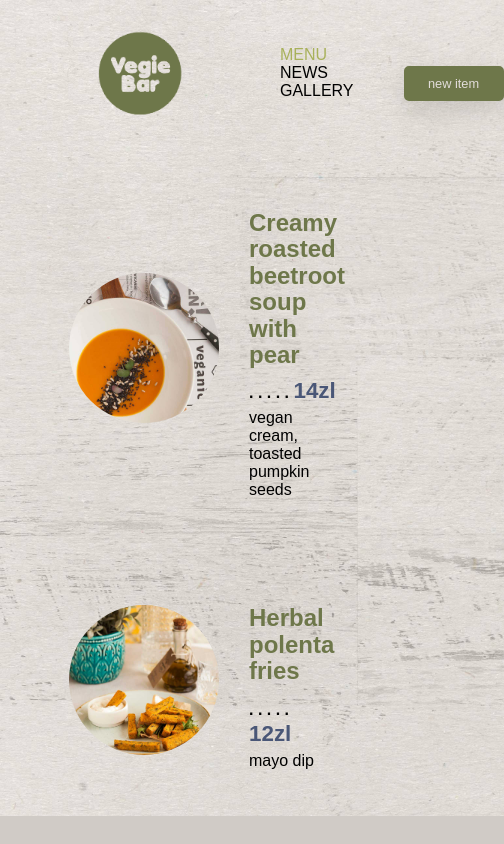
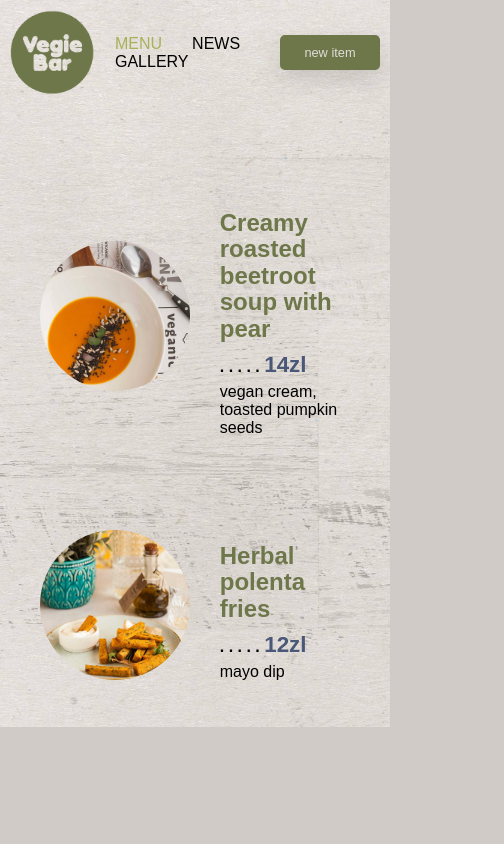
Before and after one commit to halahasz/React-Restaurant-App, a React (Create React App) app: page / in a window 390 px wide. Shown: the whole page, 504 px wide, since content can reach past the window. Built offline with nearby package versions, Linux system fonts and the light colour scheme; a web font is replaced by a local one.

Commit message:
gallery page styled

```diff
--- a/src/components/Button/Button.module.scss
+++ b/src/components/Button/Button.module.scss
@@ -7,7 +7,6 @@
   padding: 7px 12px;
   font-weight: 500;
   background: none;
-  margin-top: 20px;
   border-radius: 5px;
   border: 2px solid #6e774a;
   color: #6e774a;
--- a/src/components/Header/Header.module.scss
+++ b/src/components/Header/Header.module.scss
@@ -2,14 +2,22 @@
   position: absolute;
   width: 100%;
   display: grid;
-  grid-template-columns: 200px 1fr  100px;
+  grid-template-columns: 150px 1fr 100px;
   align-items: center;
-  padding: 30px 70px 30px 40px;
+  padding: 30px 40px;
+  @media (max-width: 768px) {
+    grid-template-columns: 80px 1fr 100px;
+  }
+  @media (max-width: 400px) {
+    padding: 10px;
+    ul {
+      padding-left: 25px;
+    }
+  }
   button {
-    font-size: .8rem;
+    font-size: 0.8rem;
   }
 }
 .logo {
   max-width: 85px;
-  margin: auto;
 }
--- a/src/components/Header/HeaderNavigation.module.scss
+++ b/src/components/Header/HeaderNavigation.module.scss
@@ -4,11 +4,14 @@
   display: inline-block;
   margin-right: 50px;
   list-style: none;
+  @media (max-width: 768px) {
+    margin-right: 30px;
+  }
   &Link {
     text-decoration: none;
     color: black;
     text-transform: uppercase;
-    transition: all .2s ease;
+    transition: all 0.2s ease;
     &Active {
       color: #a8b15b;
     }
--- a/src/components/List/List.scss
+++ b/src/components/List/List.scss
@@ -5,6 +5,27 @@
   padding-top: 150px;
   position: relative;
   z-index: 10;
+  @media (max-width: 450px) {
+    width: 95vw;
+  }
+  &__gallery {
+    display: flex;
+    flex-wrap: wrap;
+    .listWrapper {
+      display: flex;
+      min-width: 33.3%;
+      padding: 15px;
+      flex-direction: column;
+      flex-grow: 1;
+      flex-basis: 0;
+      @media (max-width: 768px) {
+        min-width: 50%;
+      }
+      @media (max-width: 400px) {
+        min-width: 100%;
+      }
+    }
+  }
 }
 .noItems {
   padding-top: 150px;
--- a/src/components/List/ListItem.scss
+++ b/src/components/List/ListItem.scss
@@ -17,7 +17,6 @@
   padding: 30px;
   position: relative;
   animation: appear 0.5s ease;
-}
   .listImg__menu {
     flex-shrink: 0;
     object-fit: cover;
@@ -37,10 +36,11 @@
   .listImg__gallery {
     flex-shrink: 0;
     object-fit: cover;
-  margin-right: 30px;
-  width: 150px;
-  height: 150px;
+    width: 100%;
+    height: auto;
   }
+}
+
 .imageNone__menu {
   @extend .listImg__menu;
   background: url('https://images.unsplash.com/photo-1518719161176-290f990bf5b7?ixlib=rb-1.2.1&ixid=eyJhcHBfaWQiOjEyMDd9&auto=format&fit=crop&w=1867&q=80')
@@ -49,7 +49,7 @@
 }
 .imageNone__news {
   @extend .listImg__news;
-  background: url('https://images.unsplash.com/photo-1518719161176-290f990bf5b7?ixlib=rb-1.2.1&ixid=eyJhcHBfaWQiOjEyMDd9&auto=format&fit=crop&w=1867&q=80')
+  background: url('https://images.unsplash.com/photo-1546195643-70f48f9c5b87?ixlib=rb-1.2.1&ixid=eyJhcHBfaWQiOjEyMDd9&auto=format&fit=crop&w=1950&q=80')
     no-repeat;
   background-size: cover;
 }
```
Lines whose indentation alone changed are shown as unchanged.
